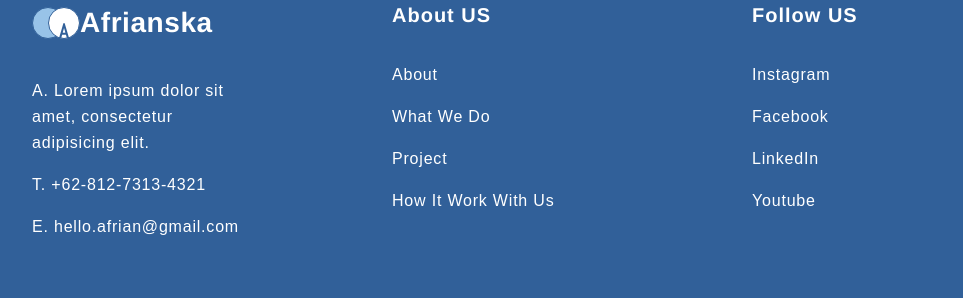
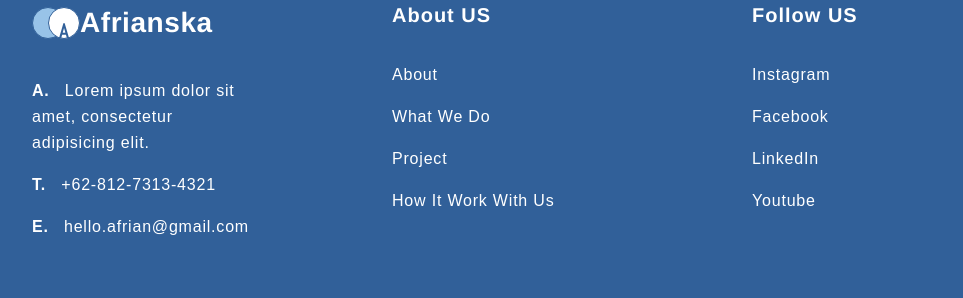
Before and after one commit to micaji-251/Hack8Reto2, a plain HTML site: page index.html in a window 1280 px wide. Shown: the part 3149-3447 px from the top of the page, without its empty margins (138-1101 px from the left). Drawn offline with Linux system fonts and the light colour scheme.

Commit message:
mayuscula

```diff
--- a/index.html
+++ b/index.html
@@ -284,9 +284,9 @@
                         </div>
 
                         Afrianska</h3>
-                    <p class="contact__text">A.  Lorem ipsum dolor sit amet, consectetur adipisicing elit.</p>
-                    <p class="contact__text">T.  +62-812-7313-4321</p>
-                    <p class="contact__text">E.  hello.afrian@gmail.com</p>
+                    <p class="contact__text"><span class="mayuscula">A.</span>  Lorem ipsum dolor sit amet, consectetur adipisicing elit.</p>
+                    <p class="contact__text"><span class="mayuscula">T.</span>  +62-812-7313-4321</p>
+                    <p class="contact__text"><span class="mayuscula">E.</span>   hello.afrian@gmail.com</p>
                 </div>
 
                 <div class="contact__item">
--- a/modules/_footer.scss
+++ b/modules/_footer.scss
@@ -83,3 +83,8 @@ footer{
     opacity:0.4;
     font-weight: 400;
 }
+
+.mayuscula{
+    padding-right:10px;
+    font-weight:700;
+}
```
Also changed, not shown: styles.css, 1 other file.
